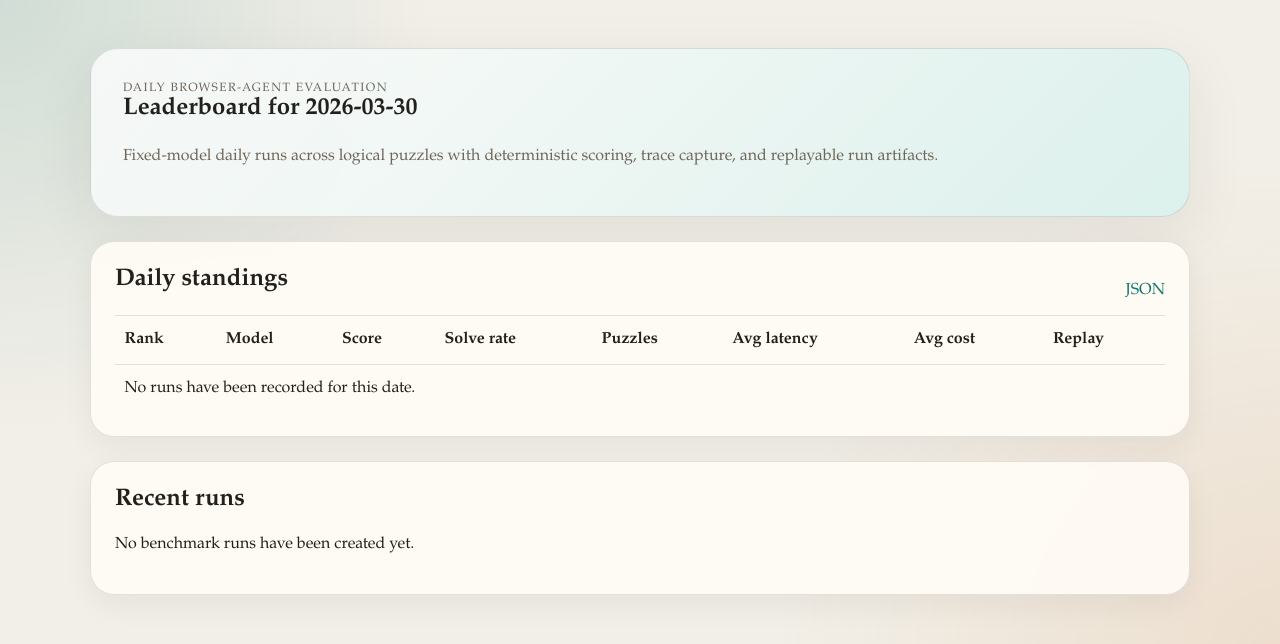
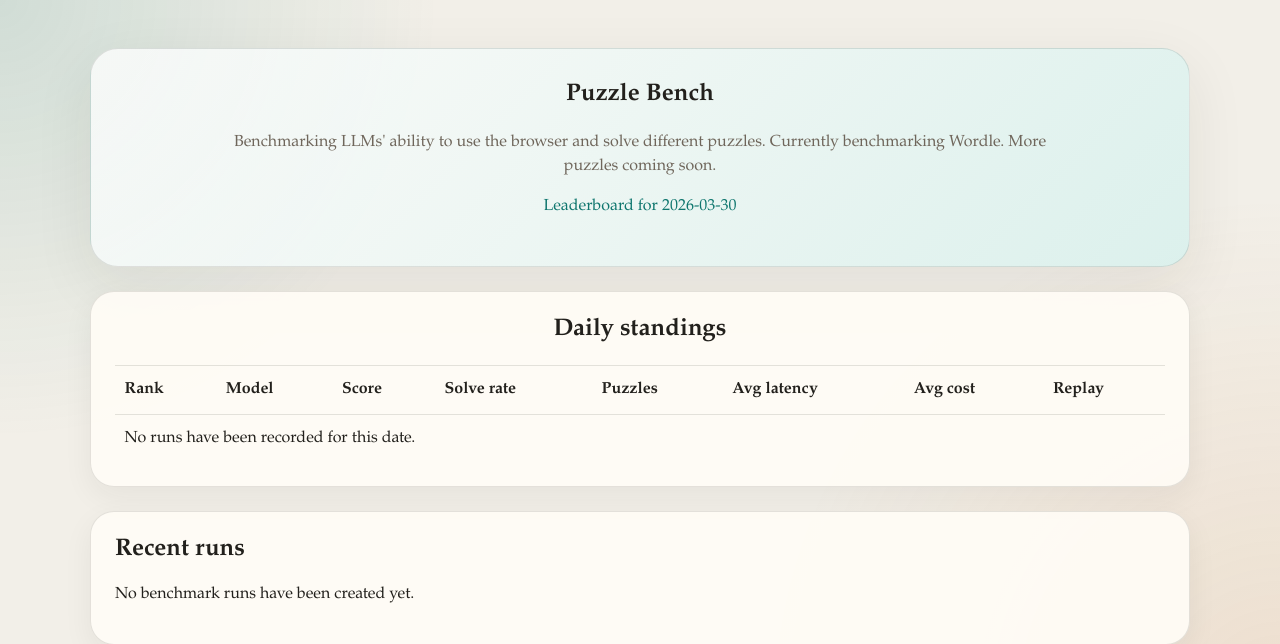
Before and after one commit to iakhil/puzzle-bench, a FastAPI app: page / in a window 1280 px wide. Shown: the top 644 px of the page. Run offline with FastAPI, Linux system fonts and the light colour scheme; data that the repository does not hold is empty.

Commit message:
Polish leaderboard homepage

```diff
--- a/static/styles.css
+++ b/static/styles.css
@@ -46,6 +46,10 @@ a {
   padding-bottom: 1rem;
 }
 
+.leaderboard-hero {
+  text-align: center;
+}
+
 .eyebrow {
   margin: 0;
   color: var(--muted);
@@ -64,6 +68,16 @@ h1, h2, h3, p {
   line-height: 1.5;
 }
 
+.hero .lede {
+  margin-left: auto;
+  margin-right: auto;
+}
+
+.hero-subtitle {
+  color: var(--accent);
+  text-align: center;
+}
+
 .panel {
   margin-top: 1.5rem;
   padding: 1.5rem;
@@ -78,6 +92,14 @@ h1, h2, h3, p {
   justify-content: space-between;
   align-items: center;
   gap: 1rem;
+}
+
+.panel-header.centered {
+  justify-content: center;
+}
+
+.panel-header.centered h2 {
+  text-align: center;
 }
 
 table {
--- a/templates/index.html
+++ b/templates/index.html
@@ -3,24 +3,23 @@
   <head>
     <meta charset="utf-8" />
     <meta name="viewport" content="width=device-width, initial-scale=1" />
-    <title>game-bench</title>
+    <title>Puzzle Bench</title>
     <link rel="stylesheet" href="/static/styles.css" />
   </head>
   <body>
     <main class="page">
-      <section class="hero">
-        <p class="eyebrow">Daily browser-agent evaluation</p>
-        <h1>Leaderboard for {{ target_date }}</h1>
+      <section class="hero leaderboard-hero">
+        <h1>Puzzle Bench</h1>
         <p class="lede">
-          Fixed-model daily runs across logical puzzles with deterministic scoring,
-          trace capture, and replayable run artifacts.
+          Benchmarking LLMs' ability to use the browser and solve different puzzles.
+          Currently benchmarking Wordle. More puzzles coming soon.
         </p>
+        <p class="lede hero-subtitle">Leaderboard for {{ target_date }}</p>
       </section>
 
       <section class="panel">
-        <div class="panel-header">
+        <div class="panel-header centered">
           <h2>Daily standings</h2>
-          <a href="/leaderboard?date={{ target_date }}">JSON</a>
         </div>
         <table>
           <thead>
@@ -46,11 +45,10 @@
               <td>{{ "%.0f"|format(row["average_latency_ms"]) }} ms</td>
               <td>${{ "%.4f"|format(row["average_cost_usd"]) }}</td>
               <td>
-                {% if row["representative_run_id"] %}
-                <a href="/runs/{{ row['representative_run_id'] }}">Run</a>
-                {% endif %}
                 {% if row["representative_video_path"] %}
-                <br /><a href="{{ artifact_url(row['representative_video_path']) }}">Replay</a>
+                <a href="{{ artifact_url(row['representative_video_path']) }}">Recording</a>
+                {% else %}
+                <span>&mdash;</span>
                 {% endif %}
               </td>
             </tr>
```
